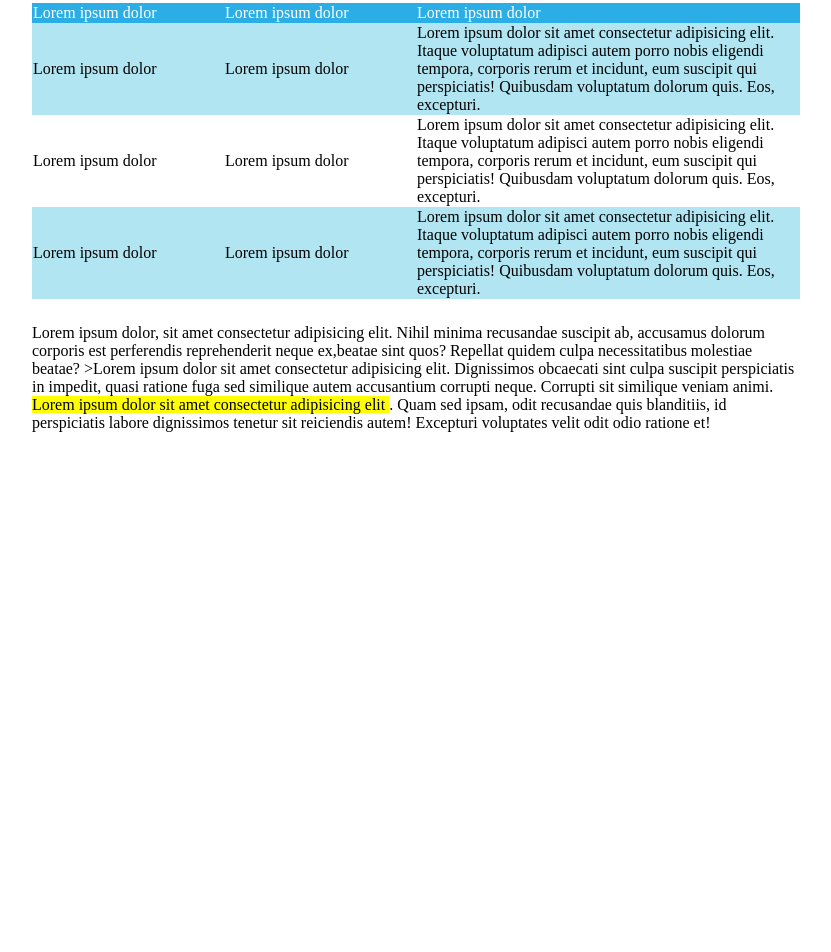
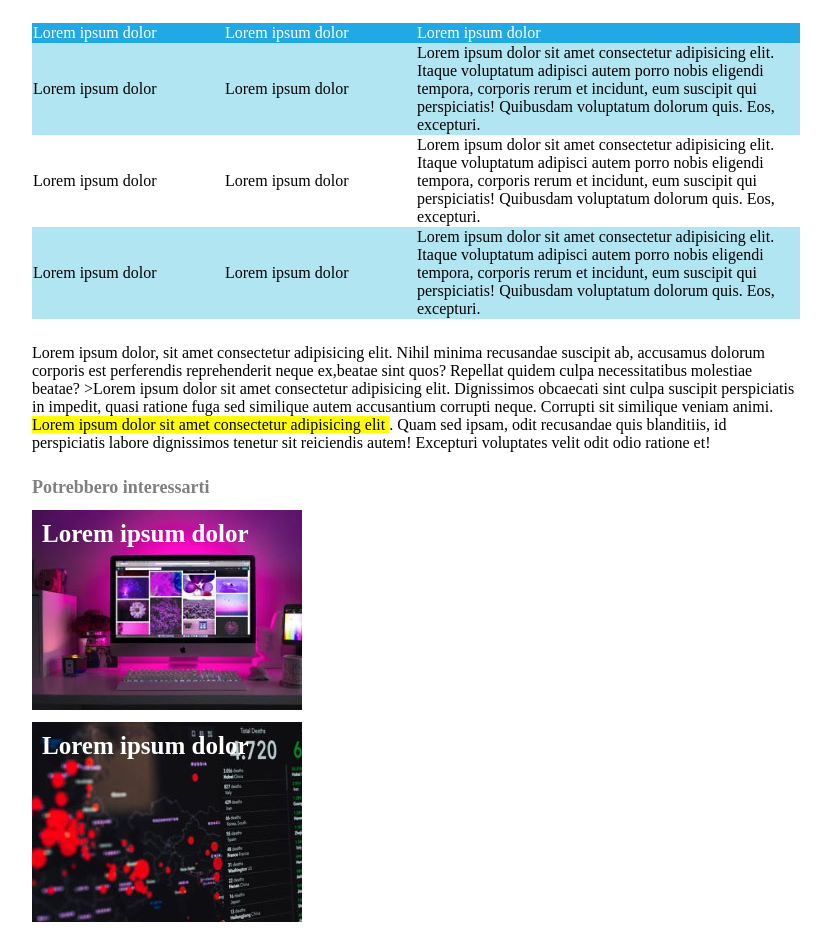
Before and after one commit to MatteoLiberati/html-css-booleaner, a website: page index.html in a window 1280 px wide. Shown: the part 1357-2309 px from the top of the page, without its empty margins (224-1055 px from the left). Before the commit the page ends 1789 px from the top, so only its background shows below. Drawn offline with Linux system fonts and the light colour scheme.

Commit message:
sezione interessi

```diff
--- a/css/style.css
+++ b/css/style.css
@@ -3,20 +3,21 @@
 }
 
 #testata {
-  height: 80px;
+  height: 100px;
   background-color: #4ea0ff;
   background-image: url("../img/pattern.png");
-  background-size: contain;
+  background-size: 20%;
 }
 
 .container {
   width: 60%;
   margin: auto;
+  margin-bottom: 30px;
 }
 
 .container > img {
   width: 200px;
-  padding: 25px 2px 0px;
+  padding: 40px 2px 0px;
 }
 
 header {
@@ -52,10 +53,11 @@ header {
 
 .list > ul {
   padding: 25px 0px;
+  list-style-position: inside;
 }
 
 thead {
-  background-color: #2bade6;
+  background-color: #20a9e5;
   color: white;
 }
 
@@ -72,3 +74,26 @@ table {
 .btablebody {
   background-color: #b1e5f2;
 }
+
+.interessi {
+  margin-top: 25px;
+  font-weight: bold;
+  font-size: 18px;
+}
+
+.imginteressi {
+  height: 180px;
+  width: 250px;
+  margin-top: 12px;
+  color: white;
+  font-size: 25px;
+  padding: 10px;
+}
+
+#imgmonitor {
+  background-image: url(../img/monitor.jpg);
+}
+
+#imggrafico {
+  background-image: url(../img/graph.jpg);
+}
--- a/index.html
+++ b/index.html
@@ -146,6 +146,19 @@
             voluptates velit odit odio ratione et!
           </p>
         </section>
+
+        <!--SEZIONE INTERRESSI-->
+        <section class="interessi">
+          <span class="fontgrey">Potrebbero interessarti</span>
+
+          <!--IMMAGINI INTERESSI-->
+          <div class="imginteressi" id="imgmonitor">
+            Lorem ipsum dolor
+          </div>
+          <div class="imginteressi" id="imggrafico">
+            Lorem ipsum dolor
+          </div>
+        </section>
       </main>
     </div>
   </body>
```
